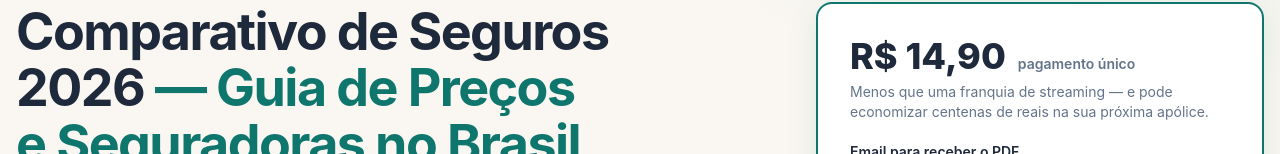
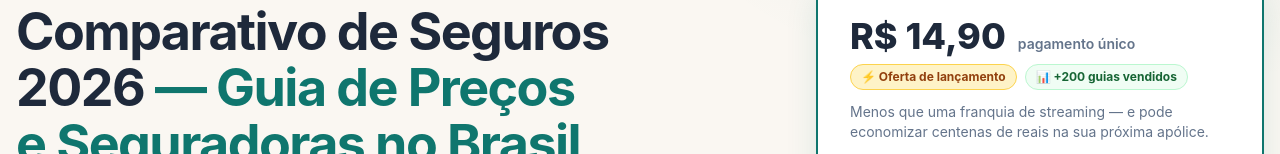
Before and after one commit to vitormdandrade/t3-seguro-calc, a Next.js app: page /comparativo-2026 in a window 1280 px wide. Shown: the part 176-330 px from the top of the page. Built offline with nearby package versions, Linux system fonts and the light colour scheme; no server answers.

Commit message:
CRO: add launch offer + social proof badges to ComparativoBuyBox

```diff
--- a/src/components/ComparativoBuyBox.tsx
+++ b/src/components/ComparativoBuyBox.tsx
@@ -61,6 +61,14 @@ export default function ComparativoBuyBox() {
           pagamento único
         </p>
       </div>
+      <div className="flex items-center gap-2 mt-2 mb-3">
+        <span className="inline-flex items-center gap-1 rounded-full px-2.5 py-1 text-xs font-bold" style={{ background: '#fef3c7', color: '#92400e', border: '1px solid #fcd34d' }}>
+          ⚡ Oferta de lançamento
+        </span>
+        <span className="inline-flex items-center gap-1 rounded-full px-2.5 py-1 text-xs font-bold" style={{ background: '#f0fdf4', color: '#166534', border: '1px solid #bbf7d0' }}>
+          📊 +200 guias vendidos
+        </span>
+      </div>
       <p className="text-sm mt-1.5 mb-5" style={{ color: 'var(--color-muted)' }}>
         Menos que uma franquia de streaming — e pode economizar centenas de reais na
         sua próxima apólice.
```
